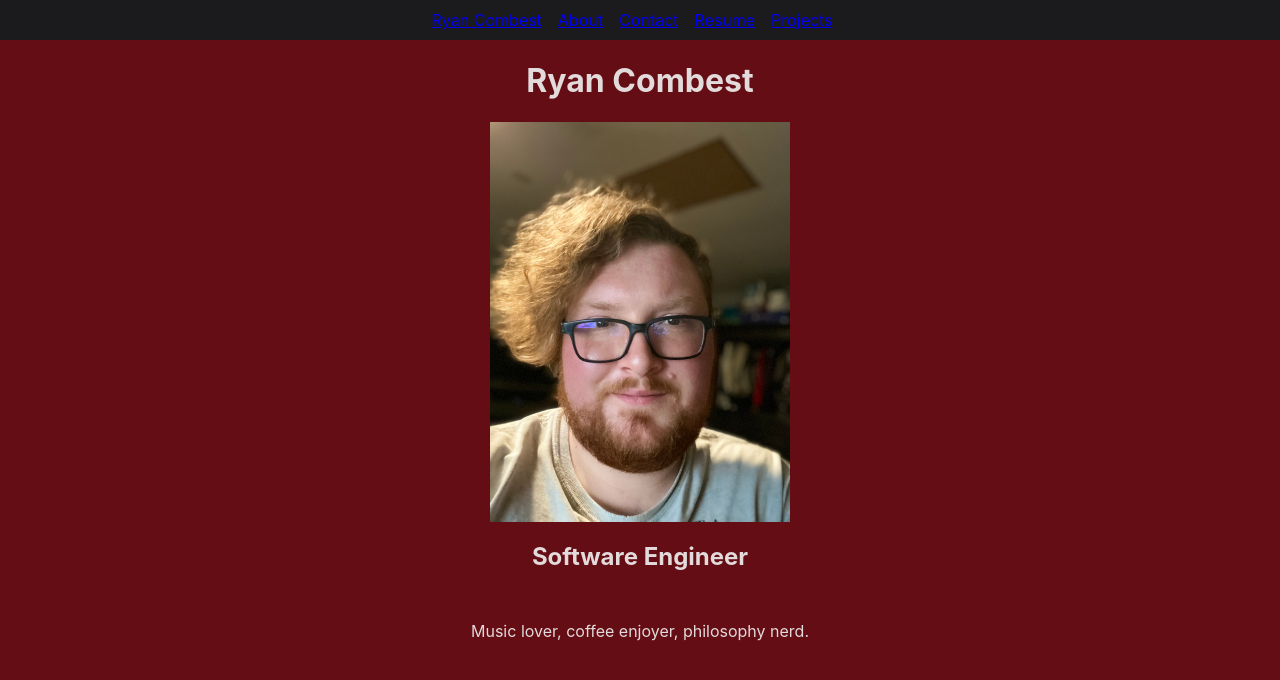
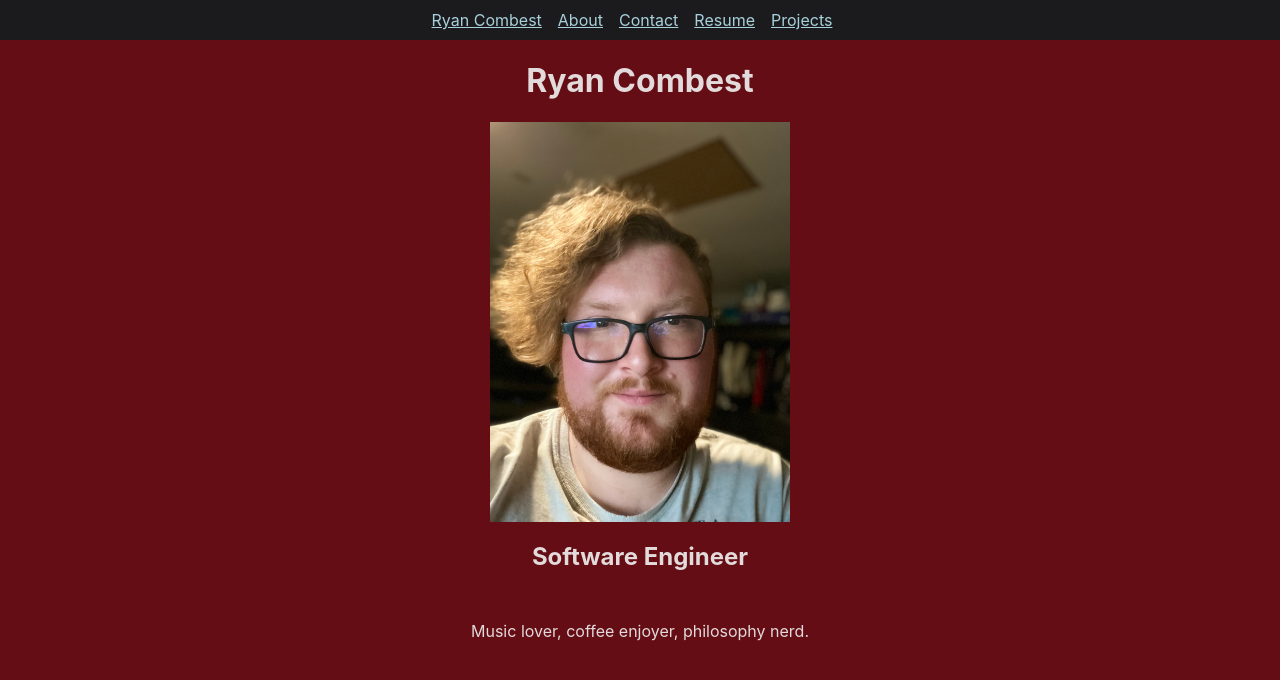
Before and after one commit to Rcombest/react-portfolio, a React (Create React App) app: page / in a window 1280 px wide. Shown: the top 680 px of the page. Built offline with nearby package versions, Linux system fonts and the light colour scheme.

Commit message:
styles links across all pages

```diff
--- a/src/components/NavBar.module.css
+++ b/src/components/NavBar.module.css
@@ -1,6 +1,5 @@
 nav {
   width: 100%;
-  /* margin: 10px; */
   display: flex;
   align-items: center;
   justify-content: center;
--- a/src/index.css
+++ b/src/index.css
@@ -31,3 +31,18 @@ p {
   justify-content: center;
   flex-wrap: wrap;
 }
+
+a:link {
+  color: #A8D0DB;
+  background-color: transparent;
+}
+
+a:visited {
+  color: #6F7FC3;
+  background-color: transparent;
+}
+
+a:focus {
+  color: #E2DADB;
+  background-color: transparent;
+}
```
